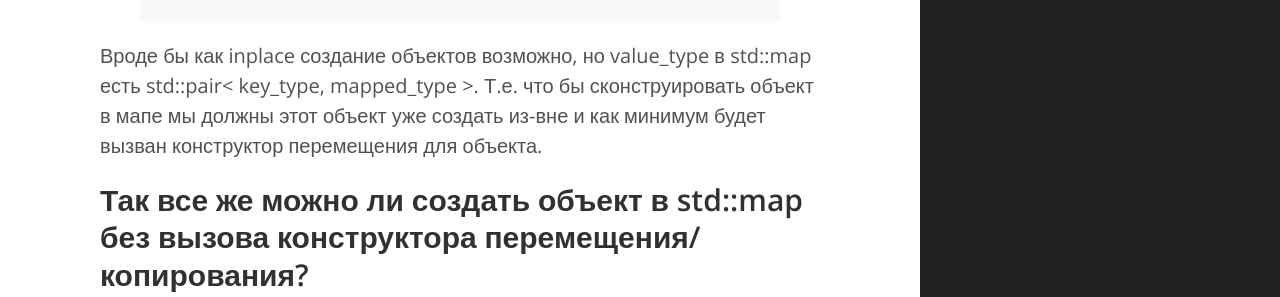
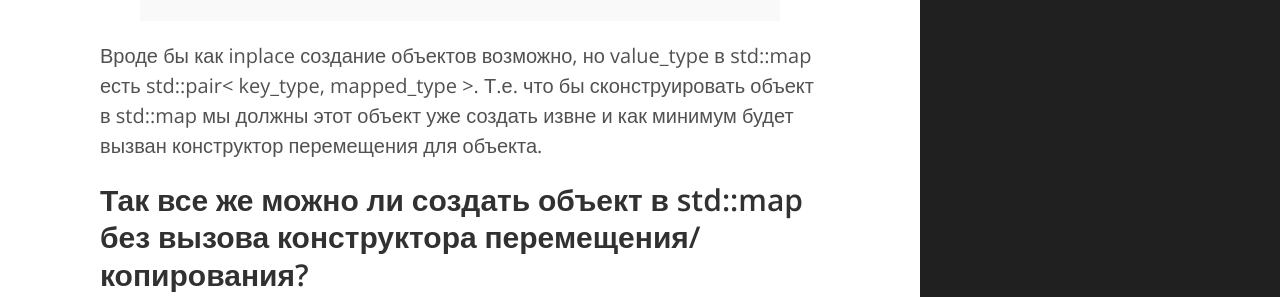
Before and after one commit to ksergey/ksergey.github.io, a Jekyll site: the page built from _posts/2016-05-04-map-emplace.md, in a window 1280 px wide and 1400 px high, scrolled down 203 px. Shown: the part 218-515 px from the top of the window. Built offline with Jekyll 4.4.1, drawn with Linux system fonts in a browser that asks for light colours; nearby versions of some CDN libraries; comment, search, counter and statistics services are not loaded; some of the changed text lies outside the part shown.

Commit message:
type fixes

```diff
--- a/_posts/2016-05-04-map-emplace.md
+++ b/_posts/2016-05-04-map-emplace.md
@@ -21,7 +21,7 @@ std::pair<iterator,bool> emplace( Args&&... args );
 {% endhighlight %}
 
 Вроде бы как inplace создание объектов возможно, но value\_type в std::map есть std::pair< key\_type, mapped\_type >.
-Т.е. что бы сконструировать объект в мапе мы должны этот объект уже создать из-вне и как минимум будет вызван
+Т.е. что бы сконструировать объект в std::map мы должны этот объект уже создать извне и как минимум будет вызван
 конструктор перемещения для объекта.
 
 ## Так все же можно ли создать объект в std::map без вызова конструктора перемещения/копирования?
@@ -40,6 +40,6 @@ std::pair<iterator,bool> emplace( Args&&... args );
 
 ## Где это может пригодиться?
 
-Лично для себя этот трик я использую для объектов, которые не имеют конструктора перемещения или конструктора копирования.
-Без piecewise\_construct пришлось бы объект оборачивать в какой-нибудь unique\_ptr, что добавляет оверхеда к обращения к
+Лично для себя этот трюк я использую для объектов, которые не имеют конструктора перемещения или конструктора копирования.
+Без std::piecewise\_construct пришлось бы объект оборачивать в какой-нибудь std::unique\_ptr, что добавляет оверхеда к обращения к
 объекту.
```
